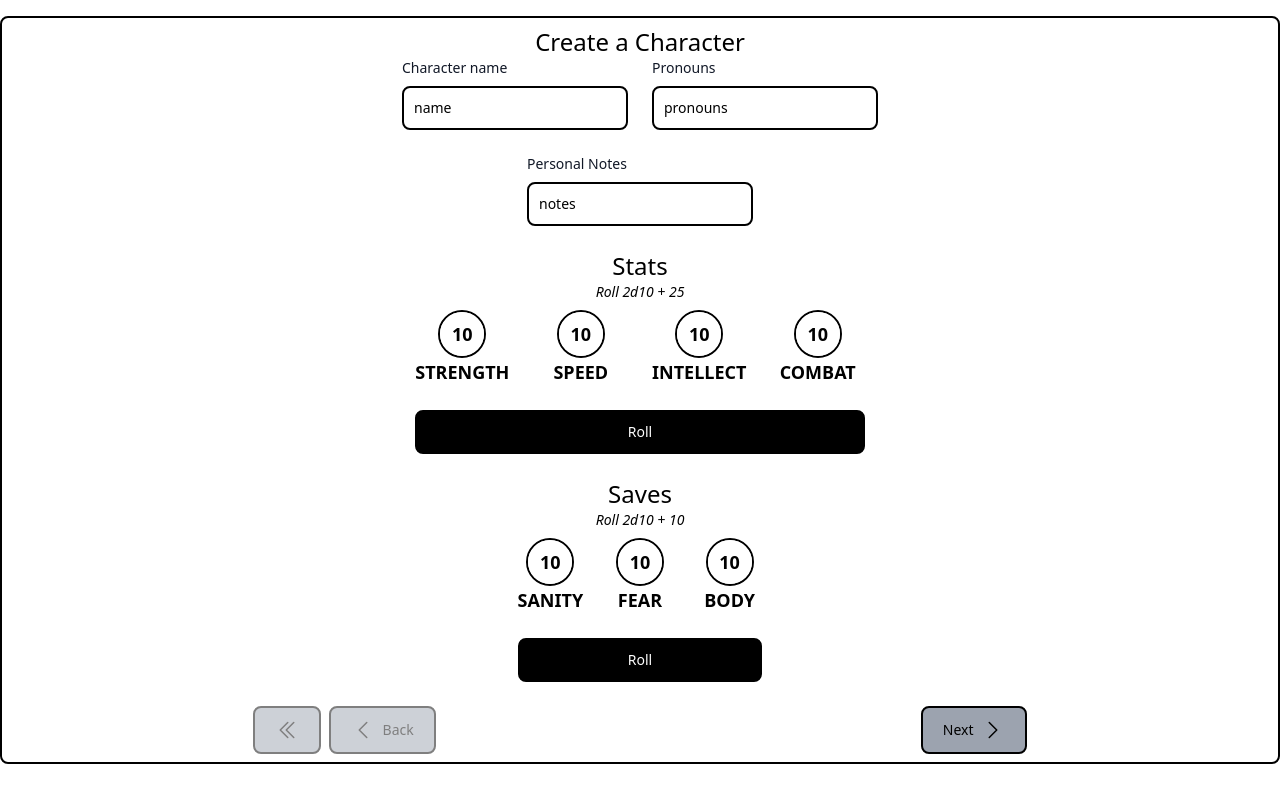
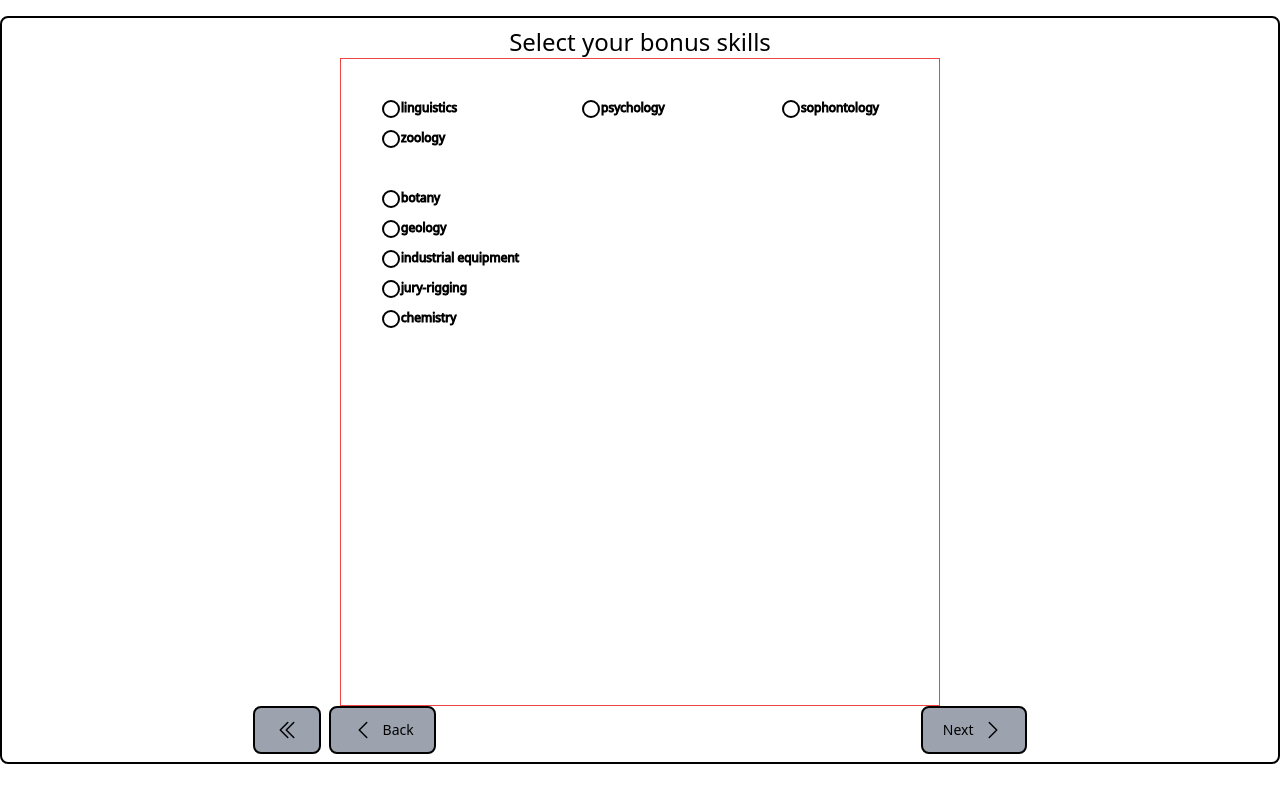
Before and after one commit to JudgeSansDredd/mothership-assistant, a React (Vite) app: page /create in a window 1280 px wide. Shown: the top 802 px of the page. Built offline with nearby package versions, Linux system fonts and the light colour scheme.

Commit message:
skills: WIP: Skill map

```diff
--- /dev/null
+++ b/src/Components/PageComponents/skillSelection.tsx
@@ -0,0 +1,29 @@
+import { useAppSelector } from "../../Store/hooks";
+import { characterClasses, skills } from "../../Utils/constants";
+import SkillWaypoint from "../skillWaypoint";
+
+export default function SkillSelection() {
+  const characterClass = useAppSelector(
+    (state) => state.character.characterClass
+  );
+  if (!characterClass) return <div>Character class not selected</div>;
+  const characterSkills = characterClasses.filter(
+    (c) => c.name === characterClass
+  )[0].skills;
+
+  const { granted, bonus } = characterSkills;
+
+  return (
+    <div className="h-full w-full flex flex-col items-center">
+      <h1 className="text-2xl">Select your bonus skills</h1>
+      <svg
+        className="border border-red-500"
+        style={{ height: "800px", width: "600px" }}
+      >
+        {skills.map((skill) => {
+          return <SkillWaypoint key={skill.name} skill={skill} />;
+        })}
+      </svg>
+    </div>
+  );
+}
--- a/src/Components/PageComponents/statClassSelection.tsx
+++ b/src/Components/PageComponents/statClassSelection.tsx
@@ -3,6 +3,7 @@ import { useAppDispatch, useAppSelector } from "../../Store/hooks";
 import { statNames } from "../../Utils/constants";
 import { useGetStats } from "../../Utils/functions";
 import { StatType } from "../../Utils/types";
+import StatStatic from "../statStatic";
 
 interface PropType {
   characterClass: "android" | "scientist";
@@ -10,14 +11,15 @@ interface PropType {
 
 export default function StatClassSelection(props: PropType) {
   const dispatch = useAppDispatch();
-  const character = useAppSelector((state) => state.character);
-  const modifier = props.characterClass === "android" ? -10 : 5;
   const stats = useGetStats();
+  const statModifierChosen = useAppSelector(
+    (state) => state.character.statModifierChosen
+  );
 
-  const statClick: React.MouseEventHandler<HTMLDivElement> = (e) => {
+  const statClick: React.MouseEventHandler<HTMLButtonElement> = (e) => {
     e.preventDefault();
     const stat = e.currentTarget.dataset.stat as StatType;
-    if (stat === character.statModifierChosen) {
+    if (stat === statModifierChosen) {
       dispatch(setStatModifierChosen(null));
     } else {
       dispatch(setStatModifierChosen(stat));
@@ -26,22 +28,30 @@ export default function StatClassSelection(props: PropType) {
 
   const buttons = statNames.map((stat) => {
     return (
-      <div
-        className="mb-2 text-black dark:text-white bg-gray-400 hover:bg-gray-300 dark:bg-gray-800 dark:hover:bg-gray-700 w-full flex items-center justify-between border-2 border-black dark:border-white focus:ring-4 font-medium rounded-lg text-sm px-5 py-2.5 focus:outline-none dark:focus:ring-blue-800 disabled:opacity-50 cursor-pointer"
+      <button
+        className="capitalize text-lg mb-2 text-black dark:text-white bg-gray-400 hover:bg-gray-300 dark:bg-gray-800 dark:hover:bg-gray-700 w-full flex items-center justify-between border-2 border-black dark:border-white focus:ring-4 font-medium rounded-lg px-5 py-2.5 focus:outline-none dark:focus:ring-blue-800 disabled:opacity-50 cursor-pointer"
         data-stat={stat}
         onClick={statClick}
         key={stat}
       >
-        <div className="capitalize text-lg">{stat}:</div>
-        {<div>{stats[stat].formula}</div>}
-      </div>
+        <span>{stat}</span>
+        <span className="italic text-sm">
+          {stat === statModifierChosen ? "selected" : ""}
+        </span>
+      </button>
     );
   });
 
   return (
     <div className="h-full w-full flex justify-center">
       <div className="flex flex-col items-center">
-        <h1 className="text-2xl mb-4">Choose Stats</h1>
+        <h1 className="text-2xl mb-4">Your Stats</h1>
+        <div className="grid gap-6 mb-6 md:grid-cols-4">
+          <StatStatic value={stats.strength.value} name="strength" />
+          <StatStatic value={stats.speed.value} name="speed" />
+          <StatStatic value={stats.intellect.value} name="intellect" />
+          <StatStatic value={stats.combat.value} name="combat" />
+        </div>
         {props.characterClass === "android" && (
           <>
             <h1 className="text-2xl mb-4">Choose a stat to receive -10</h1>
--- /dev/null
+++ b/src/Components/skillWaypoint.tsx
@@ -0,0 +1,32 @@
+import { SkillType } from "../Utils/types";
+
+interface PropType {
+  skill: SkillType;
+}
+
+export default function SkillWaypoint({ skill }: PropType) {
+  const yPosition = 50 + 30 * (skill.y ?? -10);
+  const xPosition = 50 + 200 * (skill.x ?? -10);
+
+  return (
+    <>
+      <circle
+        className="stroke-black fill-white dark:stroke-white dark:fill-black stroke-2"
+        cx={xPosition}
+        cy={yPosition}
+        r={8}
+      />
+      <text
+        x={xPosition + 10}
+        y={yPosition}
+        textAnchor="start"
+        dominantBaseline="middle"
+        fontSize={12}
+        fill="black"
+        className="stroke-black fill-black dark:stroke-white dark:fill-white"
+      >
+        {skill.name}
+      </text>
+    </>
+  );
+}
--- a/src/Components/statEditable.tsx
+++ b/src/Components/statEditable.tsx
@@ -14,10 +14,13 @@ interface SaveNameAndType {
 type PropType = StatNameAndType | SaveNameAndType;
 
 export default function StatEditable(props: PropType) {
-  const statValue: number | null =
-    props.type === "stat"
-      ? useAppSelector((state) => state.character.stats[props.name])
-      : useAppSelector((state) => state.character.saves[props.name]);
+  const statValue: number | null = useAppSelector((state) => {
+    if (props.type === "stat") {
+      return state.character.stats[props.name];
+    } else {
+      return state.character.saves[props.name];
+    }
+  });
 
   const dispatch = useAppDispatch();
 
--- /dev/null
+++ b/src/Components/statStatic.tsx
@@ -0,0 +1,17 @@
+interface PropType {
+  name: string;
+  value: number | null;
+}
+
+export default function StatStatic(props: PropType) {
+  return (
+    <div className="flex flex-col items-center w-full">
+      <div className="rounded-full p-4 border-2 border-black dark:border-white h-12 w-12 flex justify-center items-center overflow-hidden">
+        <div className="border-0 bg-white dark:bg-black text-black dark:text-white text-lg dark:placeholder-gray-400 w-full h-full font-bold text-center flex justify-center items-center">
+          <div>{props.value || ""}</div>
+        </div>
+      </div>
+      <div className="font-bold uppercase text-lg">{props.name}</div>
+    </div>
+  );
+}
--- a/src/Store/Slices/characterSlice.ts
+++ b/src/Store/Slices/characterSlice.ts
@@ -23,7 +23,7 @@ const initialState: CharacterType = {
     body: 10,
   },
   statModifierChosen: null,
-  characterClass: "scientist",
+  characterClass: "marine",
 };
 
 // const initialState: CharacterType = {
--- a/src/Store/Slices/navigationSlice.ts
+++ b/src/Store/Slices/navigationSlice.ts
@@ -5,8 +5,12 @@ interface navigationSliceStateType {
 }
 
 const initialState: navigationSliceStateType = {
-  currentPage: 0,
+  currentPage: 2,
 };
+
+// const initialState: navigationSliceStateType = {
+//   currentPage: 0,
+// };
 
 export const navigationSlice = createSlice({
   name: "navigation",
--- a/src/Utils/constants.ts
+++ b/src/Utils/constants.ts
@@ -189,11 +189,15 @@ export const skills: SkillType[] = [
     name: "botany",
     description: "The study of plant life.",
     level: "trained",
+    x: 0,
+    y: 3,
   },
   {
     name: "chemistry",
     description: "The study of matter and its chemical elements and compounds.",
     level: "trained",
+    y: 7,
+    x: 0,
   },
   {
     name: "computers",
@@ -205,23 +209,31 @@ export const skills: SkillType[] = [
     description:
       "The study of the solid features of any terrestrial planet or its satellites.",
     level: "trained",
+    x: 0,
+    y: 4,
   },
   {
     name: "industrial equipment",
     description:
       "The safe and proper use of heavy machinery and tools (exosuits, forklifts, drills, breakers, laser cutters, etc.).",
     level: "trained",
+    x: 0,
+    y: 5,
   },
   {
     name: "jury-rigging",
     description:
       "Makeshift repair, using only the tools and materials at hand.",
     level: "trained",
+    x: 0,
+    y: 6,
   },
   {
     name: "linguistics",
     description: "The study of languages (alive, dead, and undiscovered).",
     level: "trained",
+    x: 0,
+    y: 0,
   },
   {
     name: "mathematics",
@@ -254,6 +266,8 @@ export const skills: SkillType[] = [
     name: "zoology",
     description: "The study of animal life.",
     level: "trained",
+    x: 0,
+    y: 1,
   },
   {
     name: "asteroid mining",
@@ -343,6 +357,8 @@ export const skills: SkillType[] = [
     description: "The study of behavior and the human mind.",
     level: "expert",
     prerequisites: ["linguistics", "zoology", "botany"],
+    x: 1,
+    y: 0,
   },
   {
     name: "wilderness survival",
@@ -407,6 +423,8 @@ export const skills: SkillType[] = [
     description: "The study of the behavior and mind of inhuman entities.",
     level: "master",
     prerequisites: ["psychology"],
+    x: 2,
+    y: 0,
   },
   {
     name: "surgery",
--- a/src/Utils/functions.tsx
+++ b/src/Utils/functions.tsx
@@ -1,5 +1,6 @@
 import { useEffect, useState } from "react";
 import CharacterClass from "../Components/PageComponents/characterClass";
+import SkillSelection from "../Components/PageComponents/skillSelection";
 import StatClassSelection from "../Components/PageComponents/statClassSelection";
 import StatsAndSaves from "../Components/PageComponents/statsAndSaves";
 import { useAppSelector } from "../Store/hooks";
@@ -39,6 +40,10 @@ export const usePages = () => {
     {
       name: "characterClass",
       component: <CharacterClass />,
+    },
+    {
+      name: "skillSelection",
+      component: <SkillSelection />,
     },
     {
       name: "placeholderPage",
@@ -184,7 +189,14 @@ export const useGetStats = () => {
       return { ...r, [statName]: { value, formula } };
     }, {} as StatArrayTypeWithFormula);
     setStats(stats);
-  }, [selectedClass, statModifierChosen]);
+  }, [
+    selectedClass,
+    statModifierChosen,
+    character.stats.combat,
+    character.stats.intellect,
+    character.stats.speed,
+    character.stats.strength,
+  ]);
 
   return stats;
 };
--- a/src/Utils/types.ts
+++ b/src/Utils/types.ts
@@ -45,23 +45,24 @@ export type ExpertSkillNameType = (typeof expertSkillNames)[number];
 export type MasterSkillNameType = (typeof masterSkillNames)[number];
 export interface TrainedSkillType {
   name: TrainedSkillNameType;
-  description: string;
   level: "trained";
   prerequisites?: never;
 }
 export interface ExpertSkillType {
   name: ExpertSkillNameType;
-  description: string;
   level: "expert";
   prerequisites: TrainedSkillNameType[];
 }
 export interface MasterSkillType {
   name: MasterSkillNameType;
-  description: string;
   level: "master";
   prerequisites: ExpertSkillNameType[];
 }
-export type SkillType = TrainedSkillType | ExpertSkillType | MasterSkillType;
+export type SkillType = (
+  | TrainedSkillType
+  | ExpertSkillType
+  | MasterSkillType
+) & { description: string; x?: number; y?: number };
 export type SkillLevelType = SkillType["level"];
 interface ClassStatModifiers {
   description: string;
@@ -70,9 +71,6 @@ interface ClassStatModifiers {
   wounds?: number;
 }
 
-interface dumbStatArray extends StatArrayType {
-  any: number;
-}
 interface ClassSkillChoice {
   granted?: SkillType["name"][];
   bonus?: Partial<Record<SkillLevelType, number>>[];
```
